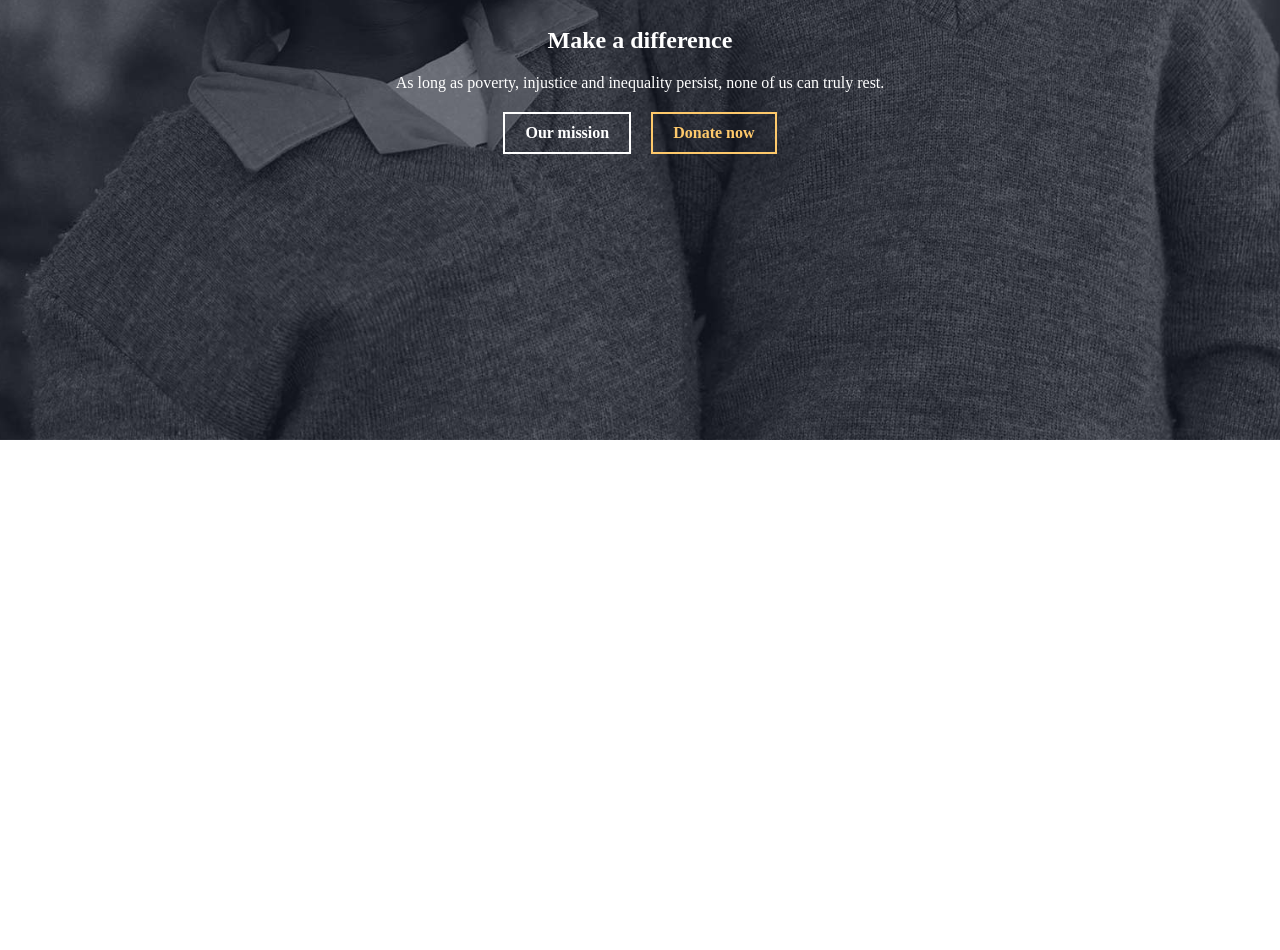
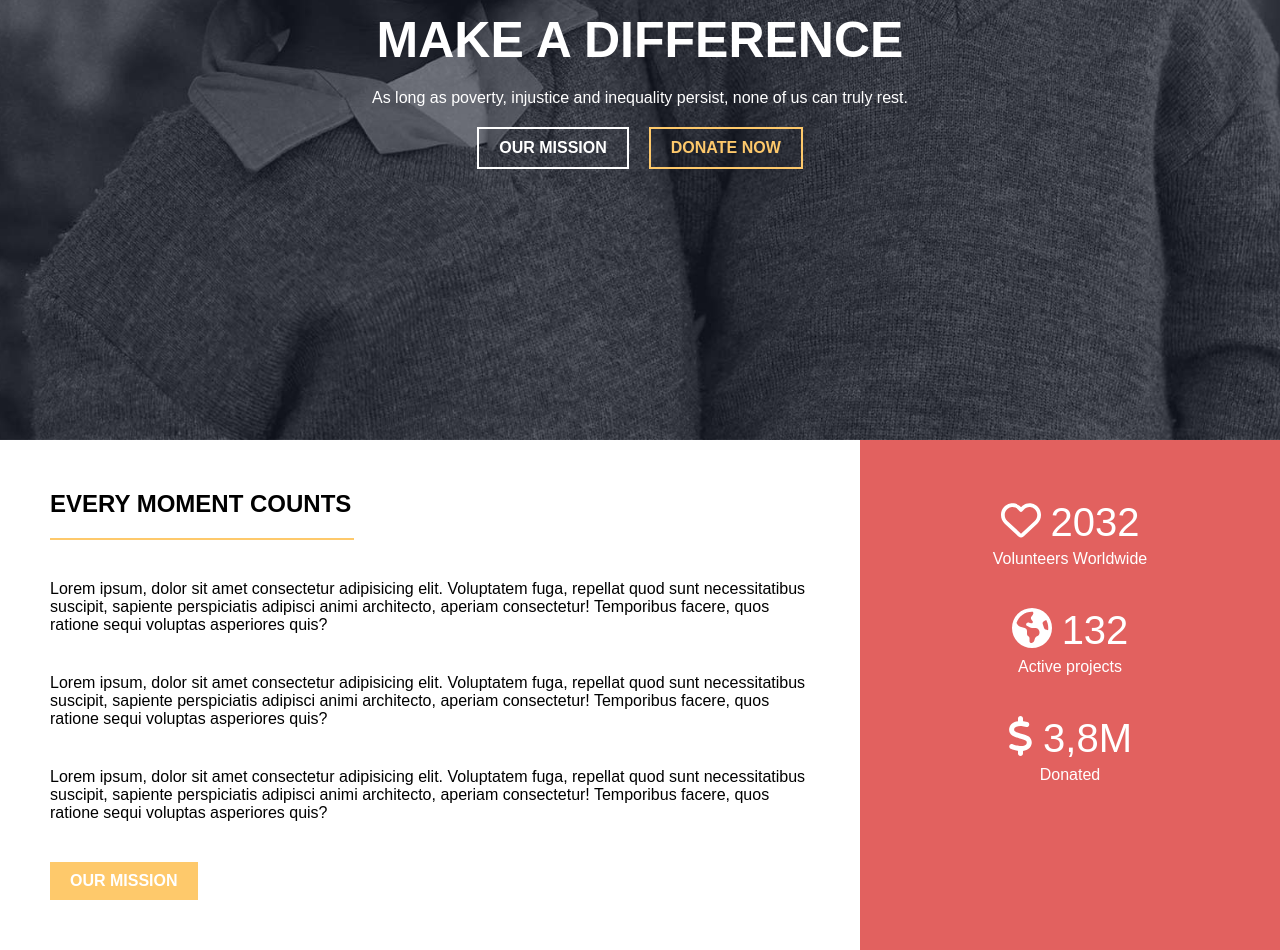
Before and after one commit to DeboraChiarelli/proj-html-vuejs, a Vue app: page / in a window 1280 px wide. Shown: the part 360-1310 px from the top of the page. Before the commit the page ends 850 px from the top, so only its background shows below. Built offline with nearby package versions, Linux system fonts and the light colour scheme.

Commit message:
Add - Mission Section

```diff
--- a/index.html
+++ b/index.html
@@ -1,13 +1,19 @@
 <!doctype html>
 <html lang="en">
+
 <head>
   <meta charset="UTF-8" />
   <link rel="icon" type="image/svg+xml" href="/vite.svg" />
   <meta name="viewport" content="width=device-width, initial-scale=1.0" />
   <title>Vite + Vue</title>
+  <link rel="preconnect" href="https://fonts.googleapis.com">
+  <link rel="preconnect" href="https://fonts.gstatic.com" crossorigin>
+  <link href="https://fonts.googleapis.com/css2?family=Raleway:wght@300&display=swap" rel="stylesheet">
 </head>
+
 <body>
   <div id="app"></div>
   <script type="module" src="/src/main.js"></script>
 </body>
+
 </html>
--- a/package.json
+++ b/package.json
@@ -9,6 +9,10 @@
     "preview": "vite preview"
   },
   "dependencies": {
+    "@fortawesome/fontawesome-svg-core": "^6.4.2",
+    "@fortawesome/free-regular-svg-icons": "^6.4.2",
+    "@fortawesome/free-solid-svg-icons": "^6.4.2",
+    "@fortawesome/vue-fontawesome": "^3.0.5",
     "vue": "^3.3.4"
   },
   "devDependencies": {
--- a/src/App.vue
+++ b/src/App.vue
@@ -1,6 +1,6 @@
 <script>
 import AppHeader from './components/AppHeader.vue';
-import AppMain from './components/AppMain.vue';
+import AppMission from './components/AppMission.vue';
 import AppFooter from './components/AppFooter.vue';
 // import AppHero from './components/AppHero.vue';
 
@@ -8,7 +8,7 @@ import AppFooter from './components/AppFooter.vue';
 export default {
   components: {
     AppHeader,
-    AppMain,
+    AppMission,
     AppFooter,
     // AppHero
   },
@@ -30,7 +30,7 @@ export default {
 <template>
   <AppHeader :logo="logo" :menu-items="menuItems" />
   <!-- <AppHero /> -->
-  <AppMain />
+  <AppMission />
   <AppFooter />
 </template>
 
--- a/src/components/AppHeader.vue
+++ b/src/components/AppHeader.vue
@@ -40,6 +40,11 @@ export default {
     </div>
 </template>
 <style lang="scss" scoped>
+h1 {
+    text-transform: uppercase;
+    font-size: 50px;
+}
+
 .bg-image {
     height: 800px;
     background-image: url('../../public/HelloIMG1669149393797.jpeg');
@@ -77,6 +82,7 @@ nav ul {
 
 nav li {
     margin-right: 20px;
+    text-transform: uppercase;
 }
 
 nav li.highlighted {
@@ -113,6 +119,7 @@ nav li.highlighted {
     color: #fff;
     text-decoration: none;
     transition: background-color 0.3s ease;
+    text-transform: uppercase;
 }
 
 .yellow-border-button {
--- a/src/components/AppMain.vue
+++ /dev/null
@@ -1,3 +0,0 @@
-<script></script>
-<template></template>
-<style></style>
--- /dev/null
+++ b/src/components/AppMission.vue
@@ -0,0 +1,110 @@
+<script></script>
+
+<template>
+    <div class="content-section">
+        <div class="white-section">
+            <!-- Contenuto della parte bianca -->
+            <h2 class="title-with-border">Every moment counts</h2>
+            <p>Lorem ipsum, dolor sit amet consectetur adipisicing elit. Voluptatem fuga, repellat quod sunt necessitatibus
+                suscipit, sapiente perspiciatis adipisci animi architecto, aperiam consectetur! Temporibus facere, quos
+                ratione sequi voluptas asperiores quis?</p>
+            <p>Lorem ipsum, dolor sit amet consectetur adipisicing elit. Voluptatem fuga, repellat quod sunt necessitatibus
+                suscipit, sapiente perspiciatis adipisci animi architecto, aperiam consectetur! Temporibus facere, quos
+                ratione sequi voluptas asperiores quis?</p>
+            <p>Lorem ipsum, dolor sit amet consectetur adipisicing elit. Voluptatem fuga, repellat quod sunt necessitatibus
+                suscipit, sapiente perspiciatis adipisci animi architecto, aperiam consectetur! Temporibus facere, quos
+                ratione sequi voluptas asperiores quis?</p>
+            <div class="button-container">
+                <a href="#" class="border-button bg-yellow">Our mission</a>
+            </div>
+        </div>
+        <div class="red-section">
+            <!-- Contenuto della parte rossa -->
+            <div class="donations">
+                <font-awesome-icon class="icon" :icon="['far', 'heart']" />
+                <span>2032</span>
+            </div>
+            <p>Volunteers Worldwide</p>
+            <div class="donations">
+                <font-awesome-icon class="icon" :icon="['fas', 'earth-americas']" />
+                <span>132</span>
+            </div>
+            <p>Active projects</p>
+            <div class="donations">
+                <font-awesome-icon class=icon :icon="['fas', 'dollar-sign']" />
+                <span>3,8M</span>
+            </div>
+            <p>Donated</p>
+        </div>
+    </div>
+</template>
+
+<style lang="scss" scoped>
+h2 {
+    text-transform: uppercase;
+}
+
+.content-section {
+    display: flex;
+    height: 100%;
+}
+
+.white-section {
+    flex: 2;
+    background-color: #fff;
+    padding: 50px;
+}
+
+.red-section {
+    flex: 1;
+    background-color: #E2615F;
+    color: #fff;
+    padding: 20px;
+    display: flex;
+    flex-direction: column;
+    align-items: center;
+}
+
+.title-with-border {
+    border-bottom: 2px solid #FEC96B;
+    padding-bottom: 20px;
+    /* Distanza dal testo al bordo */
+    margin-bottom: 40px;
+    width: 40%;
+    /* Larghezza del bordo rispetto al contenuto */
+}
+
+p {
+    margin-top: 40px;
+}
+
+.button-container {
+    margin-top: 40px;
+}
+
+.border-button {
+    display: inline-block;
+    padding: 10px 20px;
+    color: #fff;
+    text-decoration: none;
+    transition: background-color 0.3s ease;
+    text-transform: uppercase;
+    background-color: #FEC96B;
+}
+
+.donations {
+    display: flex;
+    justify-content: center;
+    font-size: 40px;
+    margin-top: 40px;
+}
+
+.icon {
+    margin-right: 10px;
+}
+
+.red-section p {
+    text-align: center;
+    margin-top: 5px;
+}
+</style>
--- a/src/main.js
+++ b/src/main.js
@@ -1,4 +1,9 @@
 import { createApp } from 'vue'
 import App from './App.vue'
-
-createApp(App).mount('#app')
+import { library } from '@fortawesome/fontawesome-svg-core'
+import { FontAwesomeIcon } from '@fortawesome/vue-fontawesome'
+import { faHeart as faHeartRegular } from '@fortawesome/free-regular-svg-icons'
+import { faEarthAmericas as faEarthAmericasSolid } from '@fortawesome/free-solid-svg-icons'
+import { faDollarSign as faDollarSignSolid } from '@fortawesome/free-solid-svg-icons'
+library.add(faHeartRegular, faEarthAmericasSolid, faDollarSignSolid)
+createApp(App).component('font-awesome-icon', FontAwesomeIcon).mount('#app')
--- a/src/styles/general.scss
+++ b/src/styles/general.scss
@@ -15,11 +15,11 @@ a {
     font-weight: bold;
 }
 
-
 img {
     max-width: 100%;
 }
 
 body {
     margin: 0;
+    font-family: 'Nome del Font', sans-serif;
 }
```
Also changed, not shown: 1 other file (tests, documents, lock files or other folders). Lines whose indentation alone changed are shown as unchanged.
